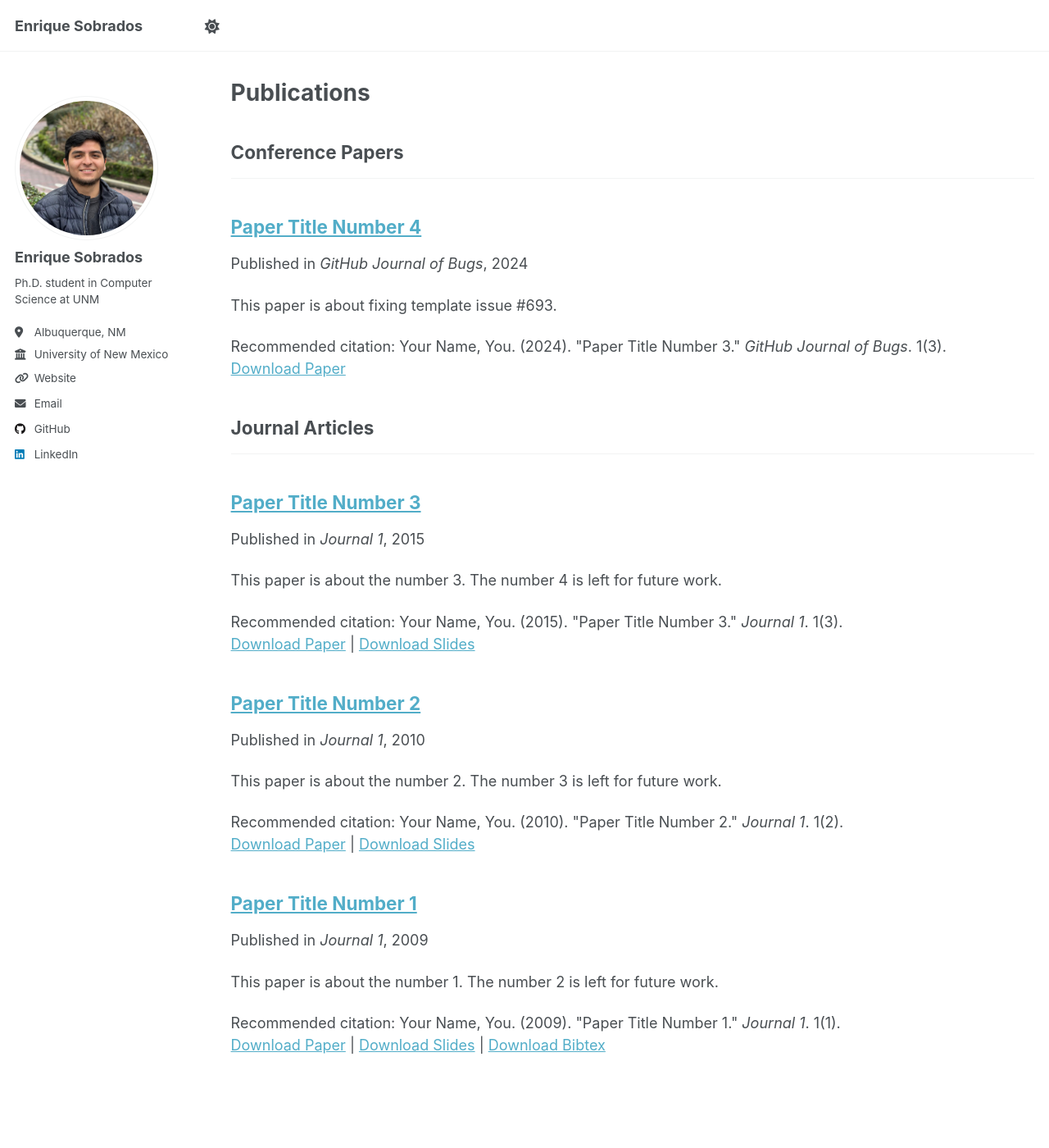
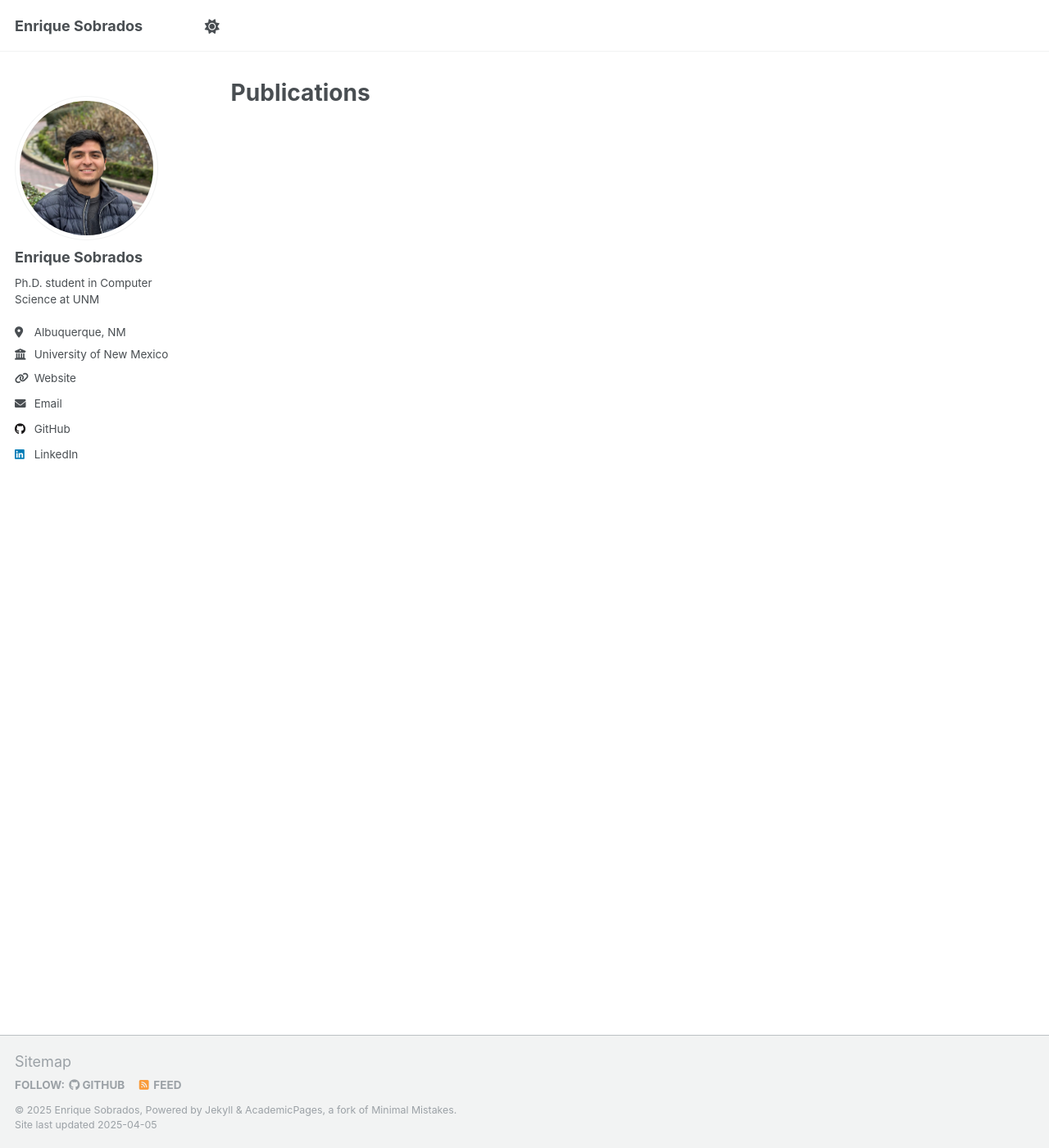
Before and after one commit to Enrique720/enrique720.github.io, a Jekyll site: the page built from _pages/publications.html, in a window 1280 px wide and 1400 px high. Shown: the whole window at 82% size. Built offline with Jekyll 4.4.1, drawn with Linux system fonts in a browser that asks for light colours; a style sheet for code colours, icons or effects is not loaded.

Commit message:
modified publications

```diff
--- a/_publications/2010-10-01-paper-title-number-2.md
+++ /dev/null
@@ -1,14 +0,0 @@
----
-title: "Paper Title Number 2"
-collection: publications
-category: manuscripts
-permalink: /publication/2010-10-01-paper-title-number-2
-excerpt: 'This paper is about the number 2. The number 3 is left for future work.'
-date: 2010-10-01
-venue: 'Journal 1'
-slidesurl: 'http://academicpages.github.io/files/slides2.pdf'
-paperurl: 'http://academicpages.github.io/files/paper2.pdf'
-citation: 'Your Name, You. (2010). &quot;Paper Title Number 2.&quot; <i>Journal 1</i>. 1(2).'
----
-
-The contents above will be part of a list of publications, if the user clicks the link for the publication than the contents of section will be rendered as a full page, allowing you to provide more information about the paper for the reader. When publications are displayed as a single page, the contents of the above "citation" field will automatically be included below this section in a smaller font.
--- a/_publications/2015-10-01-paper-title-number-3.md
+++ /dev/null
@@ -1,14 +0,0 @@
----
-title: "Paper Title Number 3"
-collection: publications
-category: manuscripts
-permalink: /publication/2015-10-01-paper-title-number-3
-excerpt: 'This paper is about the number 3. The number 4 is left for future work.'
-date: 2015-10-01
-venue: 'Journal 1'
-slidesurl: 'http://academicpages.github.io/files/slides3.pdf'
-paperurl: 'http://academicpages.github.io/files/paper3.pdf'
-citation: 'Your Name, You. (2015). &quot;Paper Title Number 3.&quot; <i>Journal 1</i>. 1(3).'
----
-
-The contents above will be part of a list of publications, if the user clicks the link for the publication than the contents of section will be rendered as a full page, allowing you to provide more information about the paper for the reader. When publications are displayed as a single page, the contents of the above "citation" field will automatically be included below this section in a smaller font.
--- a/_publications/2024-02-17-paper-title-number-4.md
+++ /dev/null
@@ -1,13 +0,0 @@
----
-title: "Paper Title Number 4"
-collection: publications
-category: conferences
-permalink: /publication/2024-02-17-paper-title-number-4
-excerpt: 'This paper is about fixing template issue #693.'
-date: 2024-02-17
-venue: 'GitHub Journal of Bugs'
-paperurl: 'http://academicpages.github.io/files/paper3.pdf'
-citation: 'Your Name, You. (2024). &quot;Paper Title Number 3.&quot; <i>GitHub Journal of Bugs</i>. 1(3).'
----
-
-The contents above will be part of a list of publications, if the user clicks the link for the publication than the contents of section will be rendered as a full page, allowing you to provide more information about the paper for the reader. When publications are displayed as a single page, the contents of the above "citation" field will automatically be included below this section in a smaller font.
```
Also changed, not shown: _publications/2009-10-01-paper-title-number-1.md (+15 -14 lines).
